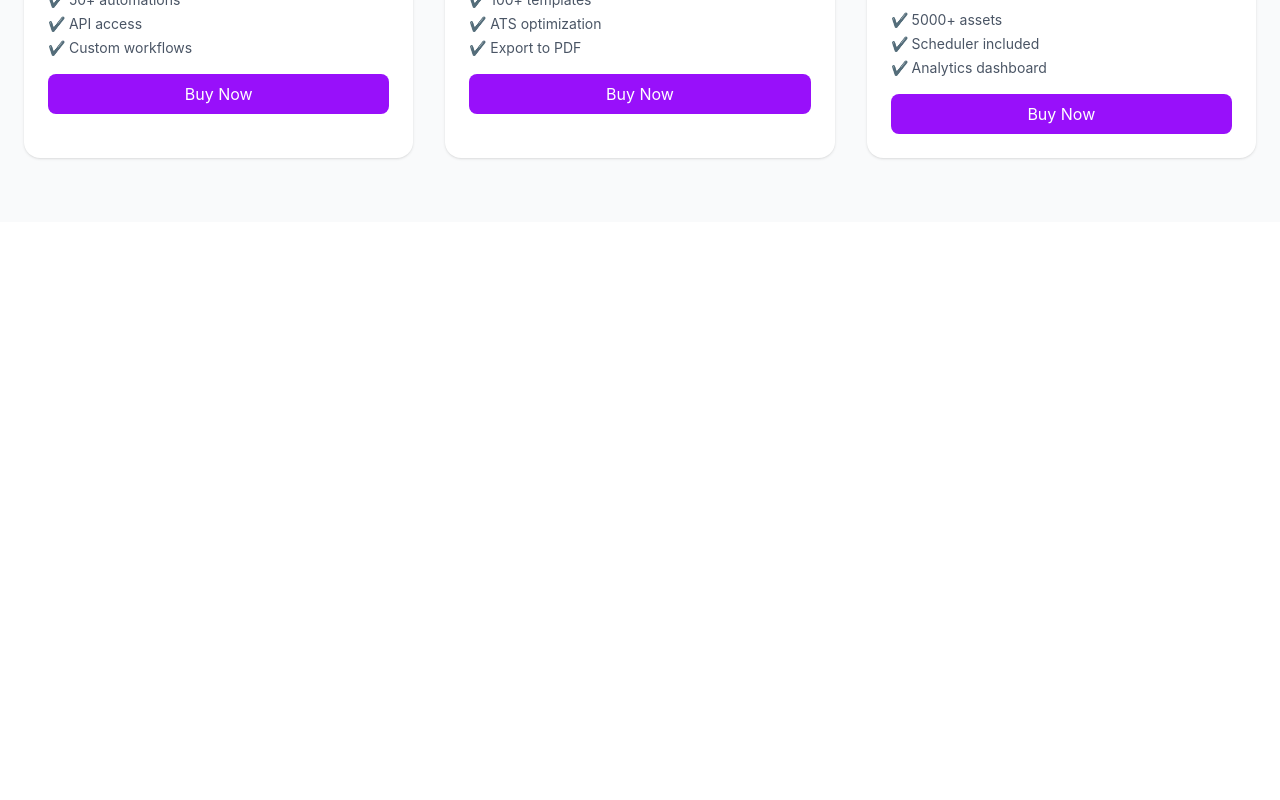
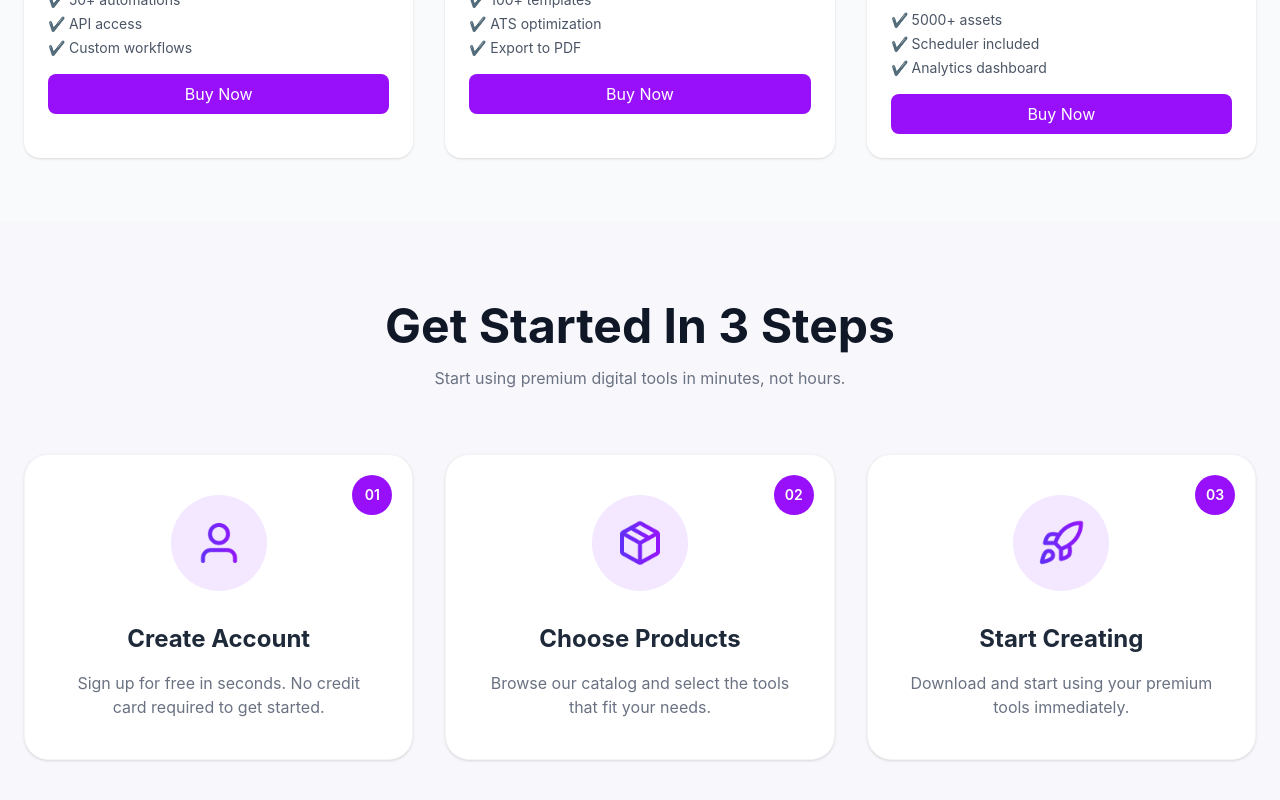
Before and after one commit to MzahiidBD/zah-digitools-platform, a React (Vite) app: page / in a window 1280 px wide. Shown: the part 2006-2806 px from the top of the page. Before the commit the page ends 2228 px from the top, so only its background shows below. Built offline with nearby package versions, Linux system fonts and the light colour scheme.

Commit message:
added steps section

```diff
--- a/src/App.jsx
+++ b/src/App.jsx
@@ -3,6 +3,7 @@ import Navbar from "./components/Navbar";
 import Hero from "./components/Hero";
 import Stats from "./components/Stats";
 import MainSection from "./components/MainSection";
+import StepsSection from "./components/StepsSection";
 
 function App() {
   const [cart, setCart] = useState([]);
@@ -13,6 +14,7 @@ function App() {
       <Hero />
       <Stats />
       <MainSection cart={cart} setCart={setCart} />
+      <StepsSection />
     </div>
   );
 }
--- /dev/null
+++ b/src/components/StepsSection.jsx
@@ -0,0 +1,91 @@
+import React from "react";
+import userIcon from "../assets/user.png";
+import packageIcon from "../assets/package.png";
+import rocketIcon from "../assets/rocket.png";
+
+const StepsSection = () => {
+  return (
+    <section className="w-full bg-[#f8f8fc] py-20">
+      <div className="max-w-7xl mx-auto px-6">
+
+        {/* Title */}
+        <div className="text-center mb-16">
+          <h2 className="text-5xl font-bold text-gray-900">
+            Get Started In 3 Steps
+          </h2>
+
+          <p className="text-gray-500 mt-4">
+            Start using premium digital tools in minutes, not hours.
+          </p>
+        </div>
+
+        {/* Cards */}
+        <div className="grid md:grid-cols-2 lg:grid-cols-3 gap-8">
+
+          {/* Card 1 */}
+          <div className="relative bg-white rounded-3xl border border-gray-100 shadow-sm p-10 text-center">
+
+            <div className="absolute top-5 right-5 w-10 h-10 bg-purple-600 text-white rounded-full flex items-center justify-center text-sm font-semibold">
+              01
+            </div>
+
+            <div className="w-24 h-24 mx-auto bg-purple-100 rounded-full flex items-center justify-center mb-8">
+              <img src={userIcon} alt="user" className="w-12 h-12" />
+            </div>
+
+            <h3 className="text-2xl font-bold text-gray-800 mb-4">
+              Create Account
+            </h3>
+
+            <p className="text-gray-500">
+              Sign up for free in seconds. No credit card required to get started.
+            </p>
+          </div>
+
+          {/* Card 2 */}
+          <div className="relative bg-white rounded-3xl border border-gray-100 shadow-sm p-10 text-center">
+
+            <div className="absolute top-5 right-5 w-10 h-10 bg-purple-600 text-white rounded-full flex items-center justify-center text-sm font-semibold">
+              02
+            </div>
+
+            <div className="w-24 h-24 mx-auto bg-purple-100 rounded-full flex items-center justify-center mb-8">
+              <img src={packageIcon} alt="package" className="w-12 h-12" />
+            </div>
+
+            <h3 className="text-2xl font-bold text-gray-800 mb-4">
+              Choose Products
+            </h3>
+
+            <p className="text-gray-500">
+              Browse our catalog and select the tools that fit your needs.
+            </p>
+          </div>
+
+          {/* Card 3 */}
+          <div className="relative bg-white rounded-3xl border border-gray-100 shadow-sm p-10 text-center">
+
+            <div className="absolute top-5 right-5 w-10 h-10 bg-purple-600 text-white rounded-full flex items-center justify-center text-sm font-semibold">
+              03
+            </div>
+
+            <div className="w-24 h-24 mx-auto bg-purple-100 rounded-full flex items-center justify-center mb-8">
+              <img src={rocketIcon} alt="rocket" className="w-12 h-12" />
+            </div>
+
+            <h3 className="text-2xl font-bold text-gray-800 mb-4">
+              Start Creating
+            </h3>
+
+            <p className="text-gray-500">
+              Download and start using your premium tools immediately.
+            </p>
+          </div>
+
+        </div>
+      </div>
+    </section>
+  );
+};
+
+export default StepsSection;
```
